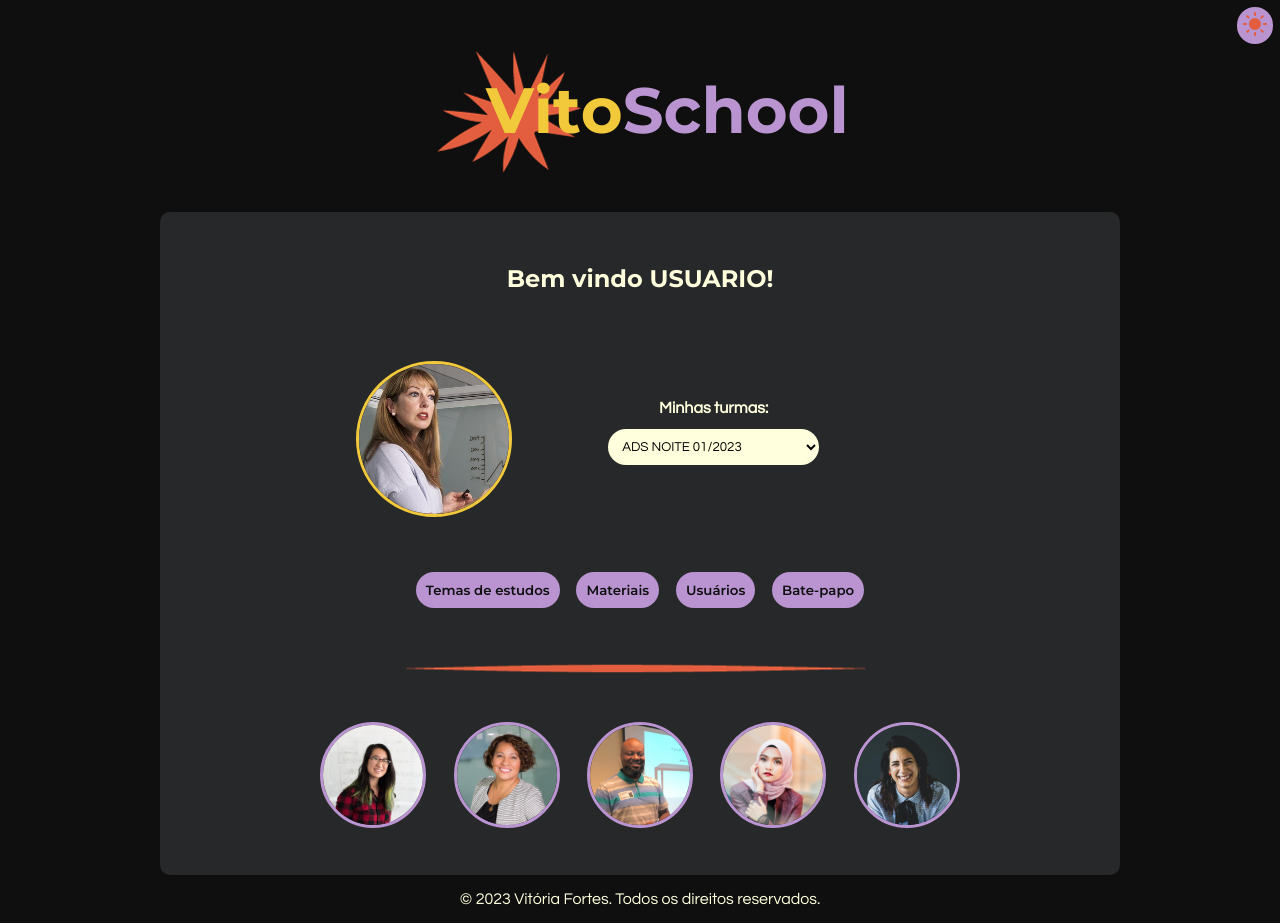
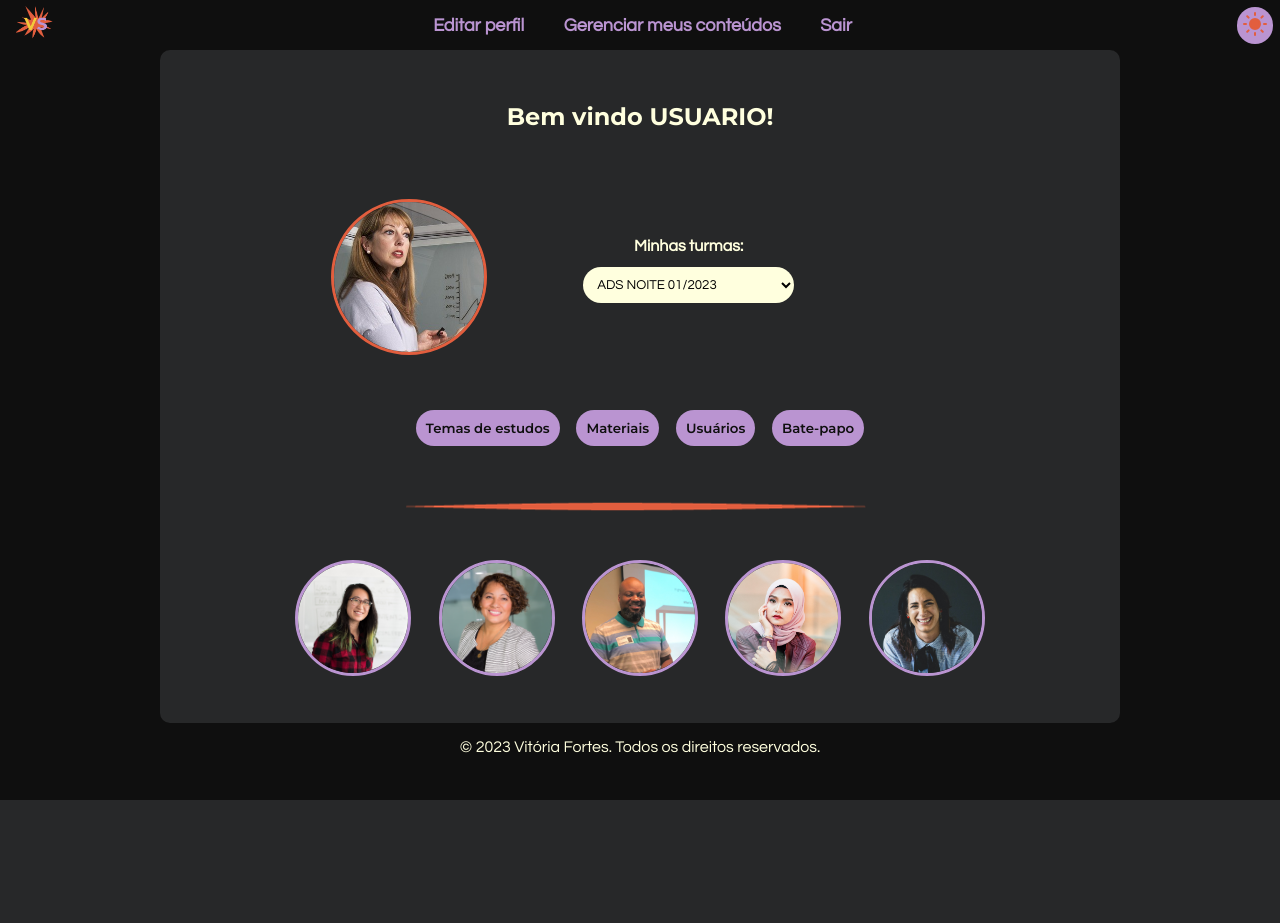
Before and after one commit to fortesvitoria/VitoSchool, a PHP site: page /home.php in a window 1280 px wide. After the commit the page ends 800 px from the top, so only its background shows below. Run offline with PHP 8.4, Linux system fonts and the light colour scheme.

Commit message:
ajusta css pagina home

```diff
--- a/assets/css/home.css
+++ b/assets/css/home.css
@@ -1,3 +1,5 @@
+/* CSS da seção home - página do professor. Obs o modo principal é o escuro  */
+
 .div-perfil {
     display: flex;
     align-items: center;
@@ -14,7 +16,7 @@
 .imagemUsuario {
     border-radius: 100%;
     width: 150px;
-    border: solid 3px var(--amarelo);
+    border: solid 3px var(--laranja);
 }
 
 .container-perfil button {
@@ -28,8 +30,8 @@
 
 .imagemProfessor {
     border-radius: 100%;
-    width: 100px;
-    height: 100px;
+    width: 110px;
+    height: 110px;
     border: solid 3px var(--lilas);
     margin: 0.75em;
 }
--- a/assets/css/style.css
+++ b/assets/css/style.css
@@ -48,8 +48,13 @@ button {
 }
 
 a {
+    cursor: pointer;
     text-decoration: none;
     color: var(--lilas);
+}
+
+a:hover {
+    color: var(--amarelo);
 }
 
 form, .container-info {
@@ -60,10 +65,6 @@ form, .container-info {
 button a:hover,
 button a {
     color: var(--preto);
-}
-
-a:hover {
-    color: var(--amarelo);
 }
 
 button {
--- a/home.php
+++ b/home.php
@@ -9,19 +9,29 @@
     <link rel="stylesheet" href="assets/css/style.css">
     <link rel="stylesheet" href="assets/css/login.css">
     <link rel="stylesheet" href="assets/css/home.css">
+    <link rel="stylesheet" href="assets/css/nav.css">
     <link rel="shortcut icon" href="assets/images/icone.png" type="image/x-icon">
 </head>
 
 <body>
     <header class="cabecalho">
-        <div class="modo">
-            <button id="modoBtn" class="modo-btn">
-                <span class="icone-sol"><img src="assets/images/sun.svg" alt="icone sol"></span>
-                <span class="icone-lua"><img src="assets/images/moon.svg" alt="icone lua"></span></button>
-        </div>
-        <div class="container-logo">
-            <a href="index.html"><img src="assets/images/logo.png" alt="imagem com o nome VitoSchool"></a>
-        </div>
+
+        <nav class="cabecalho-menu">
+            <div class="div-nav">
+                <a href="home.php"><img class="icone-nav" src="assets/images/icone.png" alt="icone vs"></a>
+            </div>
+            <div>
+                <a class="cabecalho-item">Editar perfil</a>
+            <a class="cabecalho-item">Gerenciar meus conteúdos</a>
+            <a class="cabecalho-item">Sair</a>
+            </div>
+            <div class="modo">
+                <button id="modoBtn" class="modo-btn">
+                    <span class="icone-sol"><img src="assets/images/sun.svg" alt="icone sol"></span>
+                    <span class="icone-lua"><img src="assets/images/moon.svg" alt="icone lua"></span></button>
+            </div>
+        </nav>
+
 
     </header>
     <main class="">
--- a/texte.html
+++ b/texte.html
@@ -17,7 +17,7 @@
 
         <nav class="cabecalho-menu">
             <div class="div-nav">
-                <img class="icone-nav" src="assets/images/icone.png" alt="icone vs">
+                <a href="home.php"><img class="icone-nav" src="assets/images/icone.png" alt="icone vs"></a>
             </div>
             <div>
                 <a class="cabecalho-item">Editar perfil</a>
@@ -82,7 +82,7 @@
 
     </main>
     <footer>
-        <p>&copy; 2023 Vitória Fortes. Todos os direitos reservados.</p>
+        <p class="fonte-leve">&copy; 2023 Vitória Fortes. Todos os direitos reservados.</p>
     </footer>
     <script src="modo.js"></script>
 </body>
```
Also changed, not shown: teste2.html (added).
